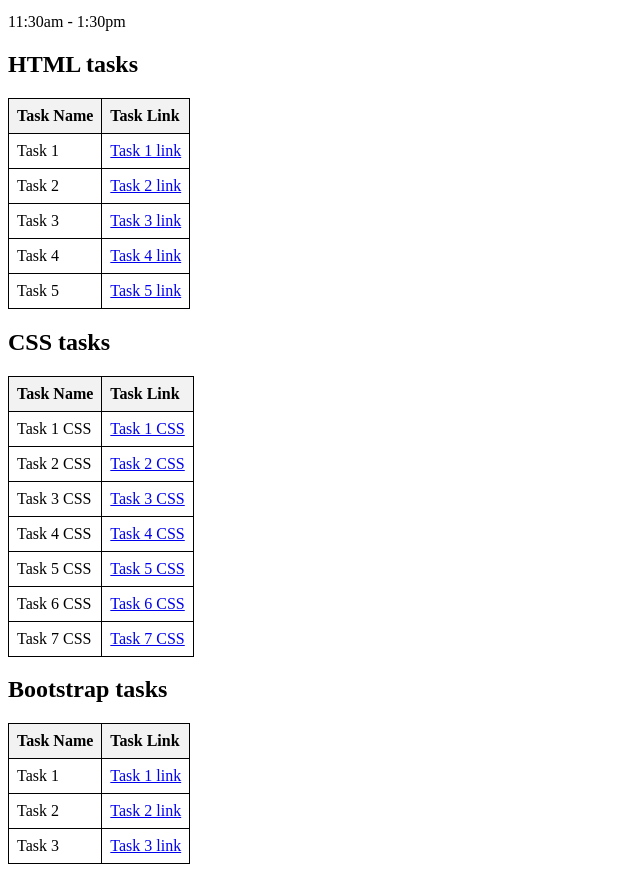
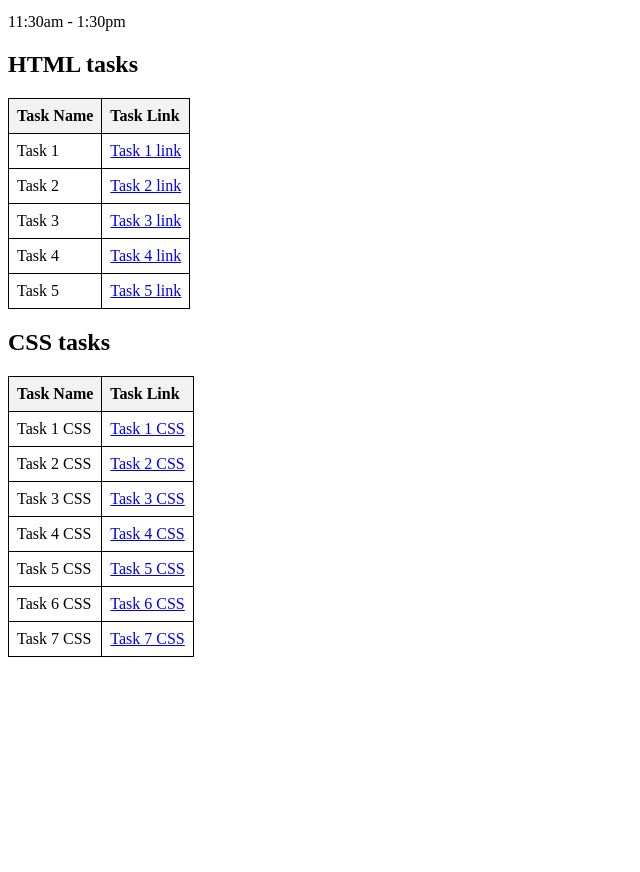
Before and after one commit to shrey242003/Task, a plain HTML site: page index.html in a window 1280 px wide. Shown: the part 101-973 px from the top of the page, without its empty margins (0-640 px from the left). After the commit the page ends 800 px from the top, so only its background shows below. Drawn offline with Linux system fonts and the light colour scheme.

Commit message:
second commit

```diff
--- a/index.html
+++ b/index.html
@@ -87,7 +87,7 @@
       </tr>
     </table>
 
-    <h2>Bootstrap tasks</h2>
+    <!-- <h2>Bootstrap tasks</h2>
     <table>
       <tr>
         <th>Task Name</th>
@@ -105,6 +105,6 @@
         <td>Task 3</td>
         <td><a href="#">Task 3 link</a></td>
       </tr>
-    </table>
+    </table> -->
   </body>
 </html>
```
